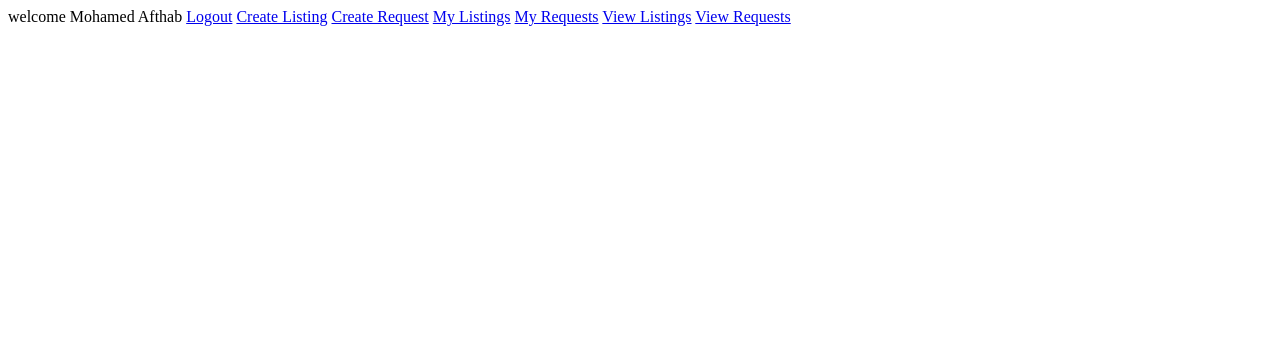
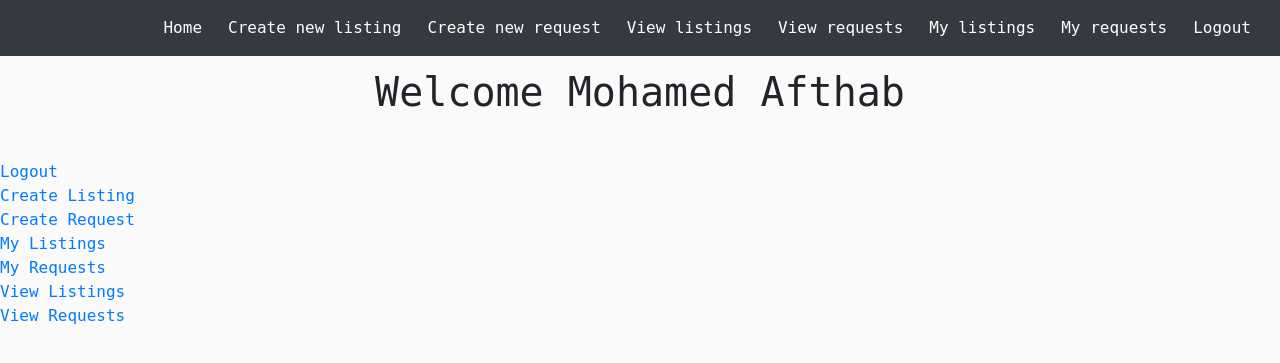
Before and after one commit to AfthabEK/NITCSells, a Flask app: page /home in a window 1280 px wide. Shown: the top 363 px of the page. Run offline with Flask 2, Linux system fonts and the light colour scheme; a user stored in the database is signed in; some libraries are stand-ins or nearby versions.

Commit message:
added navbar

```diff
--- /dev/null
+++ b/templates/base.html
@@ -0,0 +1,126 @@
+<!DOCTYPE html>
+<html>
+<head>
+  <title>
+    {% block title %}
+    {% endblock %}
+  </title>
+  <meta charset="utf-8">
+  <meta name="viewport" content="width=device-width, initial-scale=1, shrink-to-fit=no">
+
+  <!-- Bootstrap CSS -->
+  <link rel="stylesheet" href="https://stackpath.bootstrapcdn.com/bootstrap/4.4.1/css/bootstrap.min.css" integrity="sha384-Vkoo8x4CGsO3+Hhxv8T/Q5PaXtkKtu6ug5TOeNV6gBiFeWPGFN9MuhOf23Q9Ifjh" crossorigin="anonymous">
+
+
+ <link href="https://fonts.googleapis.com/css?family=Lato&display=swap" rel="stylesheet">
+
+  <style type="text/css">
+    body {
+      background-color: #fafafa;
+      font-family: 'JetBrains Mono', monospace;
+    }
+    h1 {
+      margin-top: 20px;
+      margin-bottom: 20px;
+      text-align: center;
+    }
+    .navbar {
+  overflow: hidden;
+  background-color: #333;
+  position: fixed; /* Set the navbar to fixed position */
+  top: 0; /* Position the navbar at the top of the page */
+  width: 100%; /* Full width */
+}
+
+
+/* Target the text input fields on hover */
+
+.navbar-nav > li{
+      padding-left:5px;
+      padding-right:5px;
+    }
+
+    .navbar .nav-item {
+  transition: background-color 0.5s ease;
+}
+
+.nav-item{
+  border-radius: 5px;
+}
+
+.navbar .nav-item:hover {
+    background-color: #656f79;
+    color: #000;
+    border-color: #000;
+}
+
+    .neon-table {
+      width: 100%;
+      border-collapse: collapse;
+      box-shadow: 0 0 20px #000000;
+    }
+
+    .neon-table th, .neon-table td {
+      padding: 10px;
+      text-align: center;
+      border-bottom: 1px solid #ffffff;
+    }
+
+    .neon-table th {
+      background-color: #494b67;
+      color: #ffffff;
+      font-weight: bold;
+    }
+
+    .neon-table tr:nth-child(even) {
+      background-color: #366060;
+      color: #ffffff;
+
+    }
+
+    .neon-table tr:nth-child(odd) {
+      background-color: #2c9883;
+      color: #ffffff;
+    }
+  </style>
+
+</head>
+<body>
+    <nav id="topNav" class="navbar navbar-expand-md navbar-dark bg-dark">
+        <div class="navbar-collapse collapse w-100 order-1 order-md-0 dual-collapse2">
+            <ul class="navbar-nav ml-auto">
+              <li class="nav-item">
+                <a class="nav-link active" aria-current="page" href="/home">Home</a>
+              </li>
+              <li class="nav-item">
+                <a class="nav-link active" aria-current="page" href="/createlisting">Create new listing</a>
+              </li>
+              <li class="nav-item">
+                <a class="nav-link active" aria-current="page" href="/createrequest">Create new request</a>
+              </li>
+              <li class="nav-item">
+                <a class="nav-link active" aria-current="page" href="/viewlistings">View listings</a>
+              </li>
+              <li class="nav-item">
+                <a class="nav-link active" aria-current="page" href="/viewrequests">View requests</a>
+              </li>
+              <li class="nav-item">
+                <a class="nav-link active" aria-current="page" href="/viewmylistings">My listings</a>
+              </li>
+              <li class="nav-item">
+                <a class="nav-link active" aria-current="page" href="/viewmyrequests">My requests</a>
+              </li>
+              <li class="nav-item">
+                <a class="nav-link active" aria-current="page" href="/logout">Logout</a>
+              </li>
+            </ul>
+
+        </div>
+      </nav>
+      <br>
+      <br>
+
+{% block content%}
+{% endblock %}
+</body>
+</html>
--- a/templates/home.html
+++ b/templates/home.html
@@ -1,21 +1,24 @@
-<!DOCTYPE html>
-<html lang="en">
-<head>
-    <meta charset="UTF-8">
-    <meta http-equiv="X-UA-Compatible" content="IE=edge">
-    <meta name="viewport" content="width=device-width, initial-scale=1.0">
-    <title>Home</title>
-</head>
-<body>
-    welcome {{ session.name }}
+{% extends 'base.html' %}
+{% block title %}
+
+Home
+{% endblock %}
+{% block content %}
+    <h1>Welcome {{ session.name }} </h1>
+    <br>
     <a href="/logout">Logout</a>
+    <br>
     <a href="/createlisting">Create Listing</a>
+    <br>
     <a href="/createrequest">Create Request</a>
+    <br>
     <a href="/viewmylistings">My Listings</a>
+    <br>
     <a href="/viewmyrequests">My Requests</a>
+    <br>
     <a href="/viewlistings">View Listings</a>
+    <br>
     <a href="/viewrequests">View Requests</a>
 
 
-</body>
-</html>
+{% endblock %}
--- a/templates/welcome.html
+++ b/templates/welcome.html
@@ -7,13 +7,10 @@
     <title>Index</title>
 </head>
 <body>
-    Hello World
+    <h1>Welcome to NITCSells</h1>
     <br>
     <a href="{{ url_for('login') }}">Login</a>
     <br>
     <a href="{{ url_for('register') }}">Register</a>
-
-
-
 </body>
 </html>
```
Also changed, not shown: templates/createlisting.html (+7 -12 lines), templates/createrequest.html (+7 -12 lines), templates/editlisting.html (+7 -11 lines), templates/editrequest.html (+7 -12 lines), templates/login.html (+75 -0 lines), templates/register.html (+75 -0 lines), templates/viewlistings.html (+7 -12 lines), templates/viewmylistings.html (+7 -12 lines), templates/viewmyrequests.html (+7 -11 lines), templates/viewrequests.html (+7 -12 lines).
